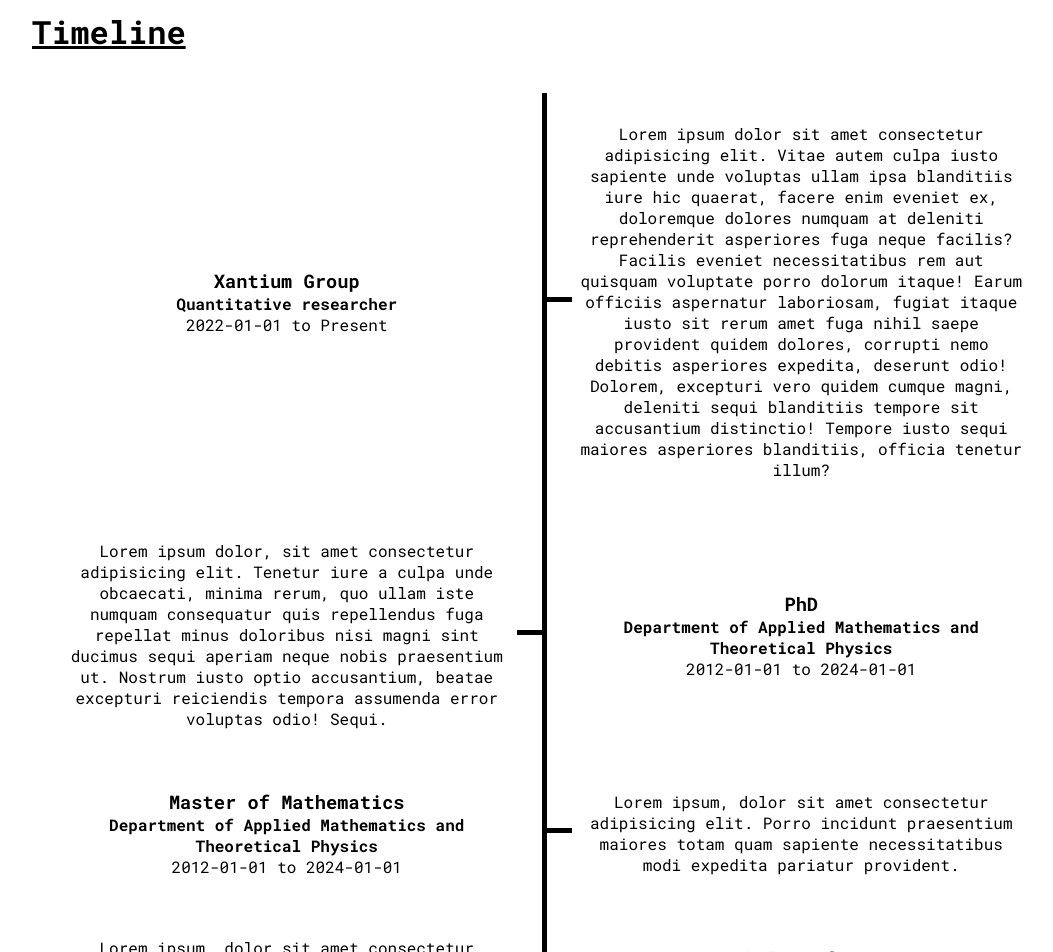
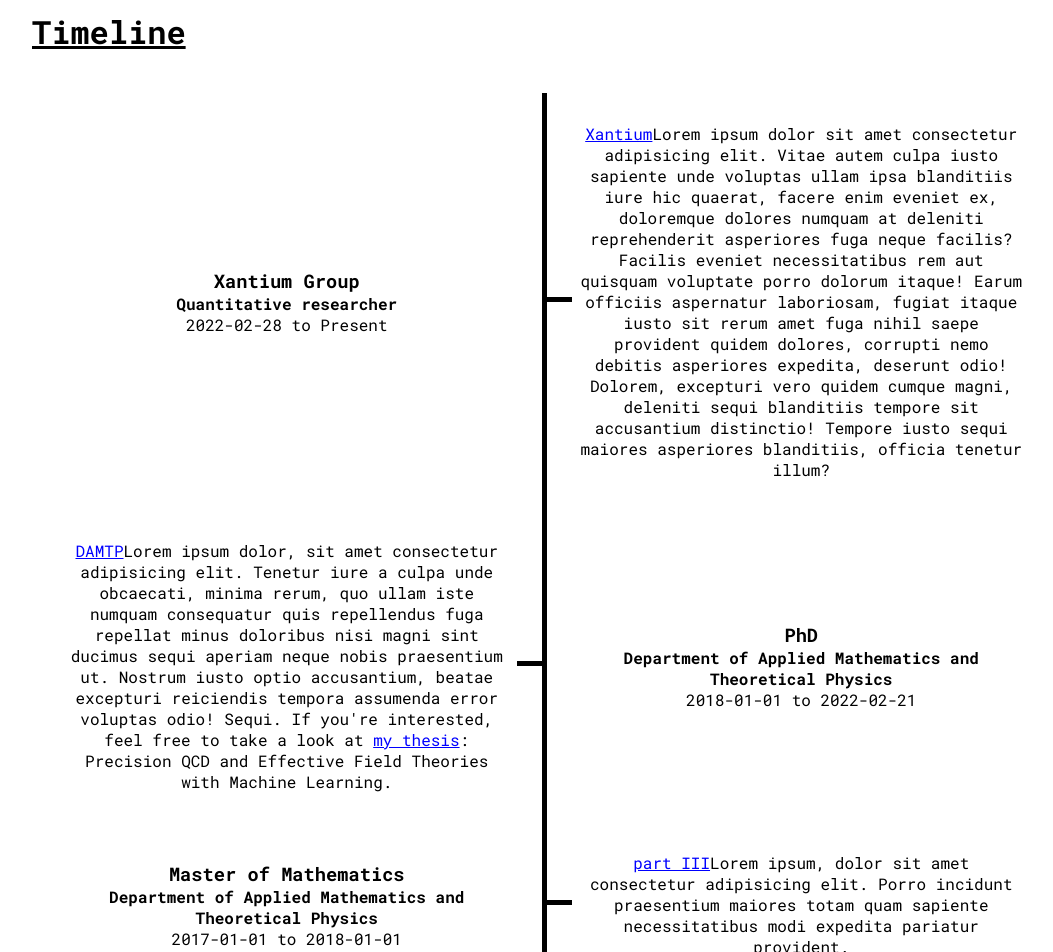
Before and after one commit to siranipour/website, a React (Vite) app: page / in a window 1280 px wide. Shown: the part 860-1812 px from the top of the page, without its empty margins (96-1149 px from the left). Built offline with nearby package versions, Linux system fonts and the light colour scheme.

Commit message:
Making timeline description React nodes

```diff
--- a/src/components/Timeline/Timeline.tsx
+++ b/src/components/Timeline/Timeline.tsx
@@ -6,41 +6,83 @@
   subtitle: string;
   startDate: string;
   endDate: string;
-  description: string;
+  description: React.ReactNode;
 }
 
 const timelineEntries: TimelineEntry[] = [
   {
     title: "Xantium Group",
     subtitle: "Quantitative researcher",
-    startDate: "2022-01-01",
+    startDate: "2022-02-28",
     endDate: "Present",
-    description:
-      "Lorem ipsum dolor sit amet consectetur adipisicing elit. Vitae autem culpa iusto sapiente unde voluptas ullam ipsa blanditiis iure hic quaerat, facere enim eveniet ex, doloremque dolores numquam at deleniti reprehenderit asperiores fuga neque facilis? Facilis eveniet necessitatibus rem aut quisquam voluptate porro dolorum itaque! Earum officiis aspernatur laboriosam, fugiat itaque iusto sit rerum amet fuga nihil saepe provident quidem dolores, corrupti nemo debitis asperiores expedita, deserunt odio! Dolorem, excepturi vero quidem cumque magni, deleniti sequi blanditiis tempore sit accusantium distinctio! Tempore iusto sequi maiores asperiores blanditiis, officia tenetur illum?",
+    description: (
+      <p>
+        <a href="https://www.xantium.com/">Xantium</a>
+        Lorem ipsum dolor sit amet consectetur adipisicing elit. Vitae autem
+        culpa iusto sapiente unde voluptas ullam ipsa blanditiis iure hic
+        quaerat, facere enim eveniet ex, doloremque dolores numquam at deleniti
+        reprehenderit asperiores fuga neque facilis? Facilis eveniet
+        necessitatibus rem aut quisquam voluptate porro dolorum itaque! Earum
+        officiis aspernatur laboriosam, fugiat itaque iusto sit rerum amet fuga
+        nihil saepe provident quidem dolores, corrupti nemo debitis asperiores
+        expedita, deserunt odio! Dolorem, excepturi vero quidem cumque magni,
+        deleniti sequi blanditiis tempore sit accusantium distinctio! Tempore
+        iusto sequi maiores asperiores blanditiis, officia tenetur illum?
+      </p>
+    ),
   },
   {
     title: "PhD",
     subtitle: "Department of Applied Mathematics and Theoretical Physics",
-    startDate: "2012-01-01",
-    endDate: "2024-01-01",
-    description:
-      "Lorem ipsum dolor, sit amet consectetur adipisicing elit. Tenetur iure a culpa unde obcaecati, minima rerum, quo ullam iste numquam consequatur quis repellendus fuga repellat minus doloribus nisi magni sint ducimus sequi aperiam neque nobis praesentium ut. Nostrum iusto optio accusantium, beatae excepturi reiciendis tempora assumenda error voluptas odio! Sequi.",
+    startDate: "2018-01-01",
+    endDate: "2022-02-21",
+    description: (
+      <p>
+        <a href="https://www.damtp.cam.ac.uk/">DAMTP</a>
+        Lorem ipsum dolor, sit amet consectetur adipisicing elit. Tenetur iure a
+        culpa unde obcaecati, minima rerum, quo ullam iste numquam consequatur
+        quis repellendus fuga repellat minus doloribus nisi magni sint ducimus
+        sequi aperiam neque nobis praesentium ut. Nostrum iusto optio
+        accusantium, beatae excepturi reiciendis tempora assumenda error
+        voluptas odio! Sequi. If you're interested, feel free to take a look at{" "}
+        <a href="https://www.repository.cam.ac.uk/items/6d92ca76-9aac-4be5-aefc-99d49a27406f">
+          my thesis
+        </a>
+        : Precision QCD and Effective Field Theories with Machine Learning.
+      </p>
+    ),
   },
   {
     title: "Master of Mathematics",
     subtitle: "Department of Applied Mathematics and Theoretical Physics",
-    startDate: "2012-01-01",
-    endDate: "2024-01-01",
-    description:
-      "Lorem ipsum, dolor sit amet consectetur adipisicing elit. Porro incidunt praesentium maiores totam quam sapiente necessitatibus modi expedita pariatur provident.",
+    startDate: "2017-01-01",
+    endDate: "2018-01-01",
+    description: (
+      <p>
+        <a href="https://en.wikipedia.org/wiki/Part_III_of_the_Mathematical_Tripos">
+          part III
+        </a>
+        Lorem ipsum, dolor sit amet consectetur adipisicing elit. Porro incidunt
+        praesentium maiores totam quam sapiente necessitatibus modi expedita
+        pariatur provident.
+      </p>
+    ),
   },
   {
     title: "Bachelor of Arts",
     subtitle: "Natural Sciences",
-    startDate: "2012-01-01",
-    endDate: "2024-01-01",
-    description:
-      "Lorem ipsum, dolor sit amet consectetur adipisicing elit. Porro incidunt praesentium maiores totam quam sapiente necessitatibus modi expedita pariatur provident.",
+    startDate: "2014-01-01",
+    endDate: "2017-01-01",
+    description: (
+      <p>
+        <a href="https://www.undergraduate.study.cam.ac.uk/courses/natural-sciences-ba-hons-msci">
+          natural sciences
+        </a>
+        Lorem ipsum, dolor sit amet consectetur adipisicing elit. Porro incidunt
+        praesentium maiores totam quam sapiente necessitatibus modi expedita
+        pariatur provident.
+      </p>
+    ),
   },
 ];
 
```
